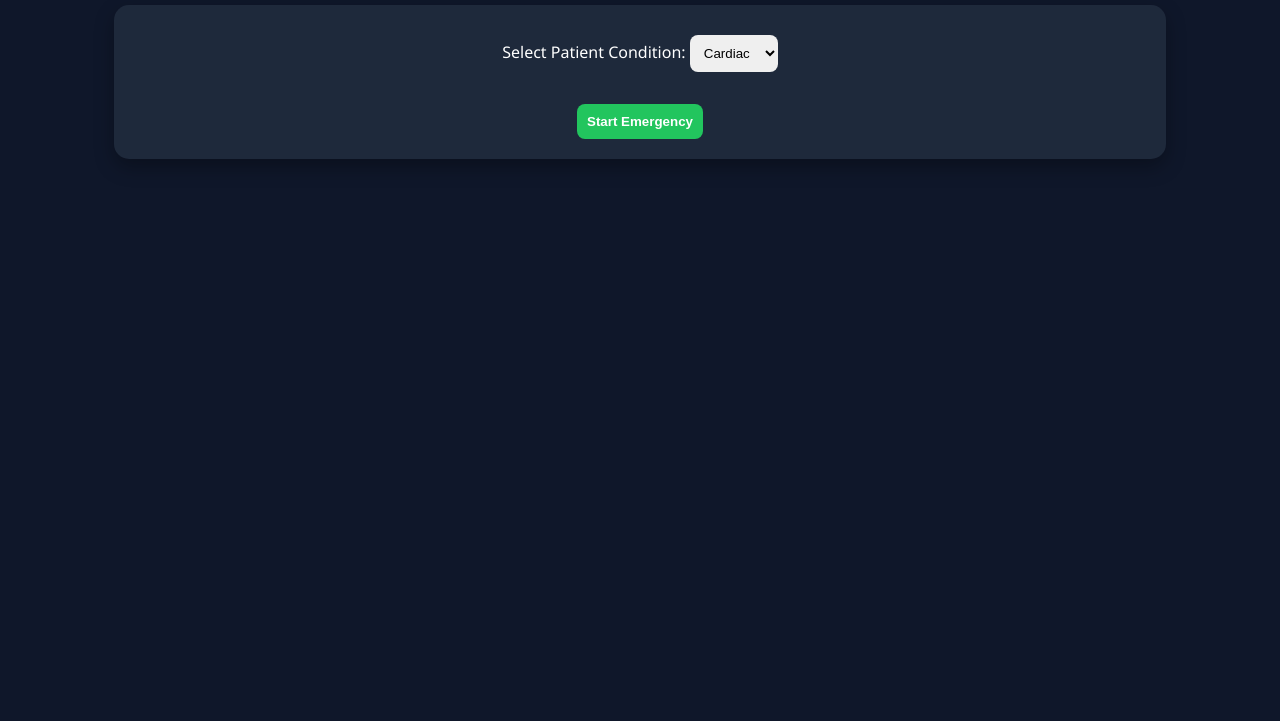
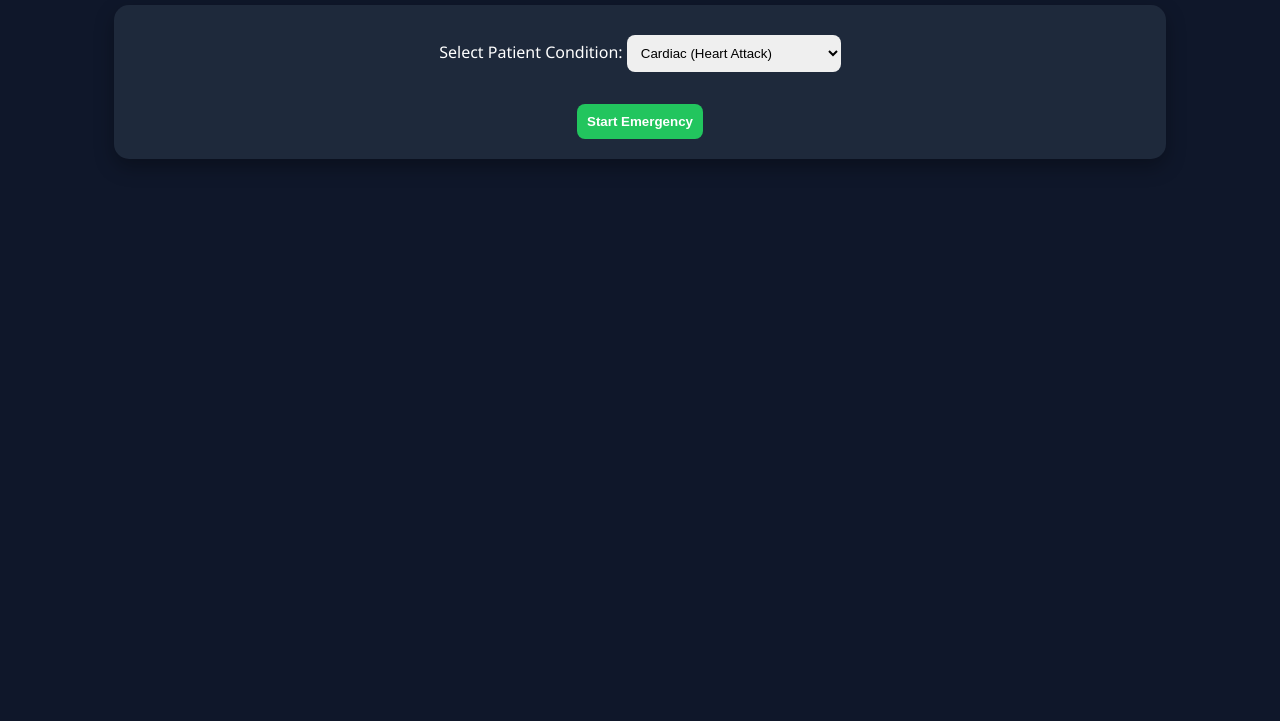
Before and after one commit to rithvikmittapalli28/black-panther-_-neuro-traffic, a plain HTML site: page neuro 2/index.html in a window 1280 px wide. Shown: the part 79-800 px from the top of the page. Drawn offline with Linux system fonts and the light colour scheme.

Commit message:
Update index.html

```diff
--- a/neuro 2/index.html
+++ b/neuro 2/index.html
@@ -12,9 +12,16 @@
   <div class="panel">
     <label>Select Patient Condition:</label>
     <select id="condition">
-      <option value="cardiac">Cardiac</option>
-      <option value="neuro">Neuro</option>
-      <option value="general">General</option>
+  <option value="cardiac">Cardiac (Heart Attack)</option>
+  <option value="neuro">Neuro (Head Injury)</option>
+  <option value="trauma">Trauma (Accident)</option>
+  <option value="maternity">Pregnancy / Delivery</option>
+  <option value="pediatric">Child Emergency</option>
+  <option value="general">General Illness</option>
+  <option value="pulmonology">Respiratory (Breathing Issue)</option>
+<option value="urology">Urology (Kidney/Urinary)</option>
+
+</select>
     </select>
 
     <br><br>
```
